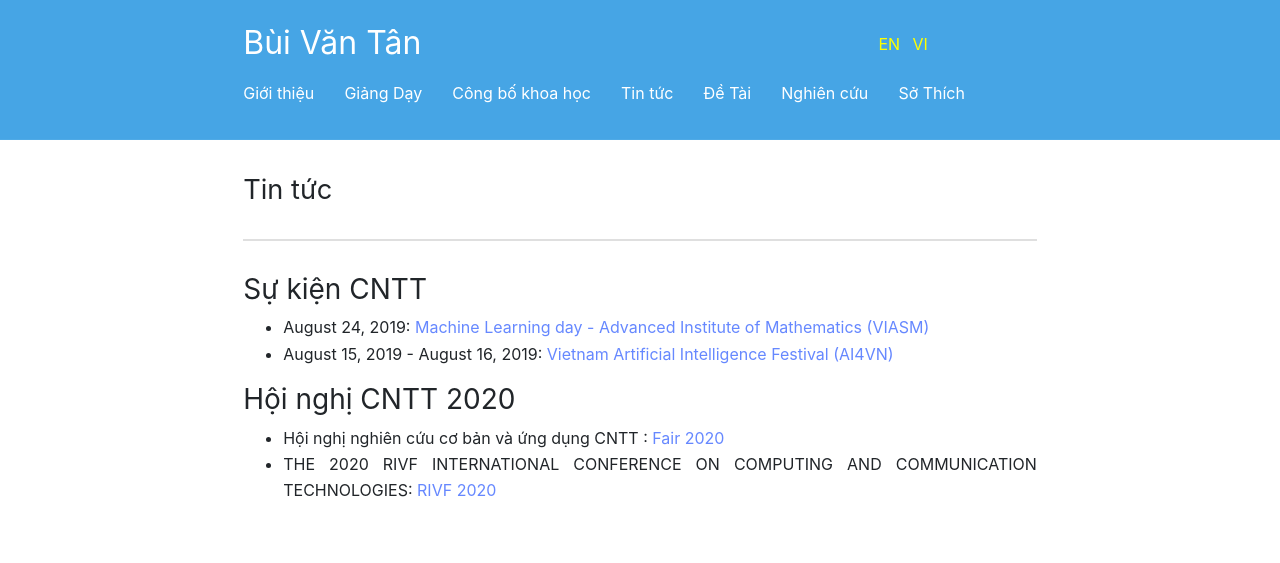
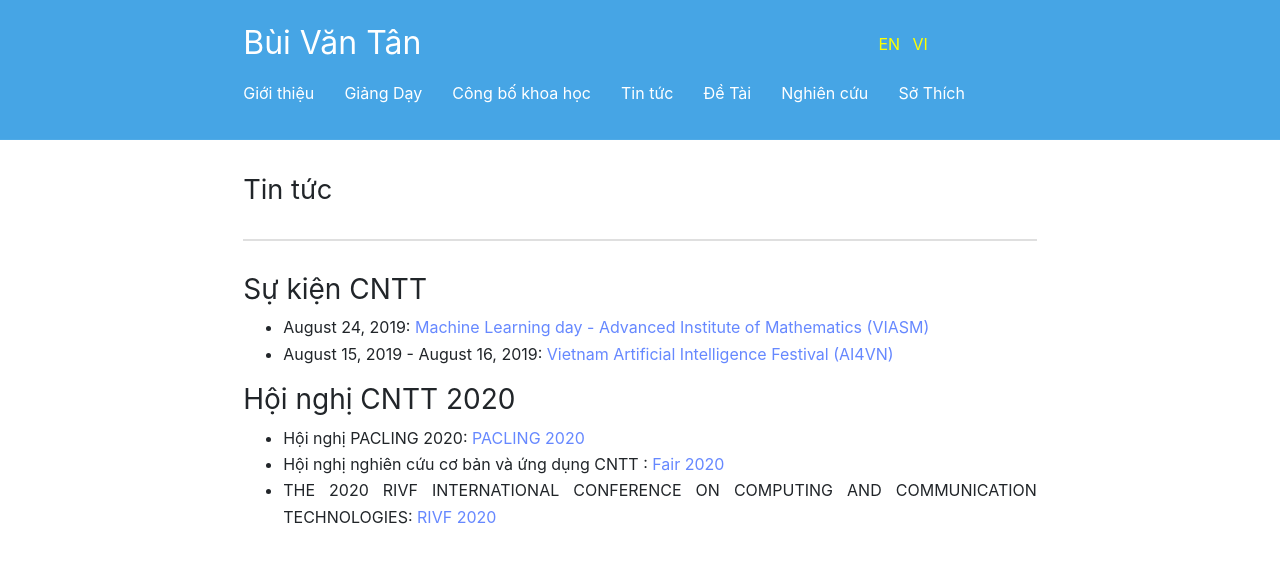
Before and after one commit to BuiTan/BuiTan.github.io, a Jekyll site: the page built from vi/TinTuc.md, in a window 1280 px wide. Shown: the top 563 px of the page. Built offline with Jekyll 4.4.1, drawn with Linux system fonts in a browser that asks for light colours.

Commit message:
Update TinTuc.md

```diff
--- a/vi/TinTuc.md
+++ b/vi/TinTuc.md
@@ -13,5 +13,6 @@ order: 3
 * August 15, 2019 - August 16, 2019: [Vietnam Artificial Intelligence Festival (AI4VN)](https://ai4vn.vnexpress.net)
 
 ### Hội nghị CNTT 2020
+* Hội nghị PACLING 2020: [PACLING 2020](https://vlsp.org.vn/paclic2020/)
 * Hội nghị nghiên cứu cơ bản và ứng dụng CNTT : [Fair 2020](http://fair.conf.vn/)
 * THE 2020 RIVF INTERNATIONAL CONFERENCE ON COMPUTING AND COMMUNICATION TECHNOLOGIES: [RIVF 2020](https://rivf2020.rmit.edu.vn/)
```
